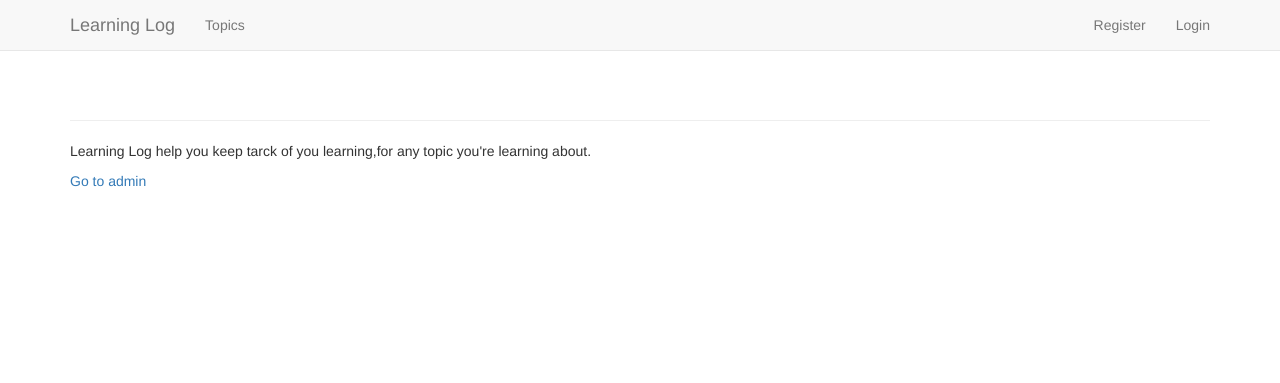
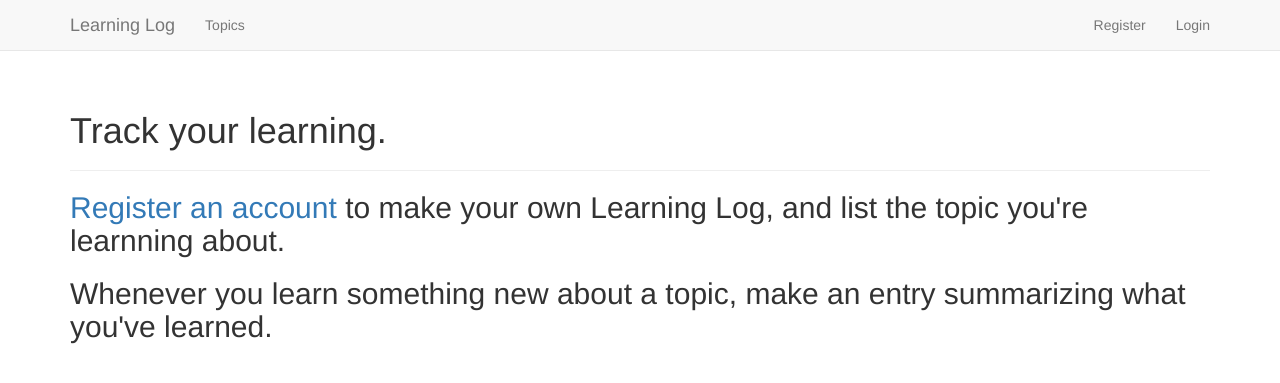
Before and after one commit to heyefu19920626/PythonLearning, a Django app: page / in a window 1280 px wide. Shown: the top 383 px of the page. Run offline with Django 3.2, Linux system fonts and the light colour scheme; some libraries are stand-ins or nearby versions.

Commit message:
usr jumpbotron to set the style of the home page

```diff
--- a/learning_log/learning_logs/templates/learning_logs/index.html
+++ b/learning_log/learning_logs/templates/learning_logs/index.html
@@ -1,6 +1,16 @@
 {% extends "learning_logs/base.html" %}
 
+{% block header %}
+    <div class="jumpbotron">
+        <h1>Track your learning.</h1>
+    </div>
+{% endblock header %}
+
 {% block content %}
-    <p>Learning Log help you keep tarck of you learning,for any topic you're learning about.</p>
-    <a href='admin/'>Go to admin</a>
+    <h2>
+        <a href="{% url 'users:register' %}">Register an account</a> to make your own Learning Log, and list the topic you're learnning about.
+    </h2>
+    <h2>
+        Whenever you learn something new about a topic, make an entry summarizing what you've learned.
+    </h2>
 {% endblock content %}
```
